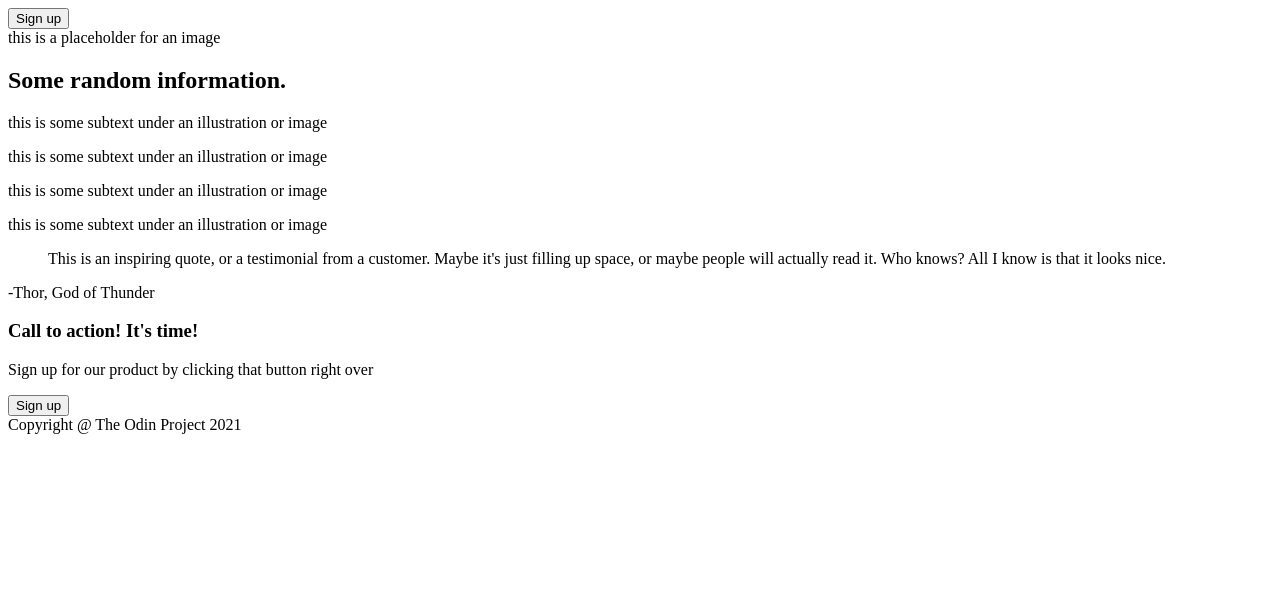
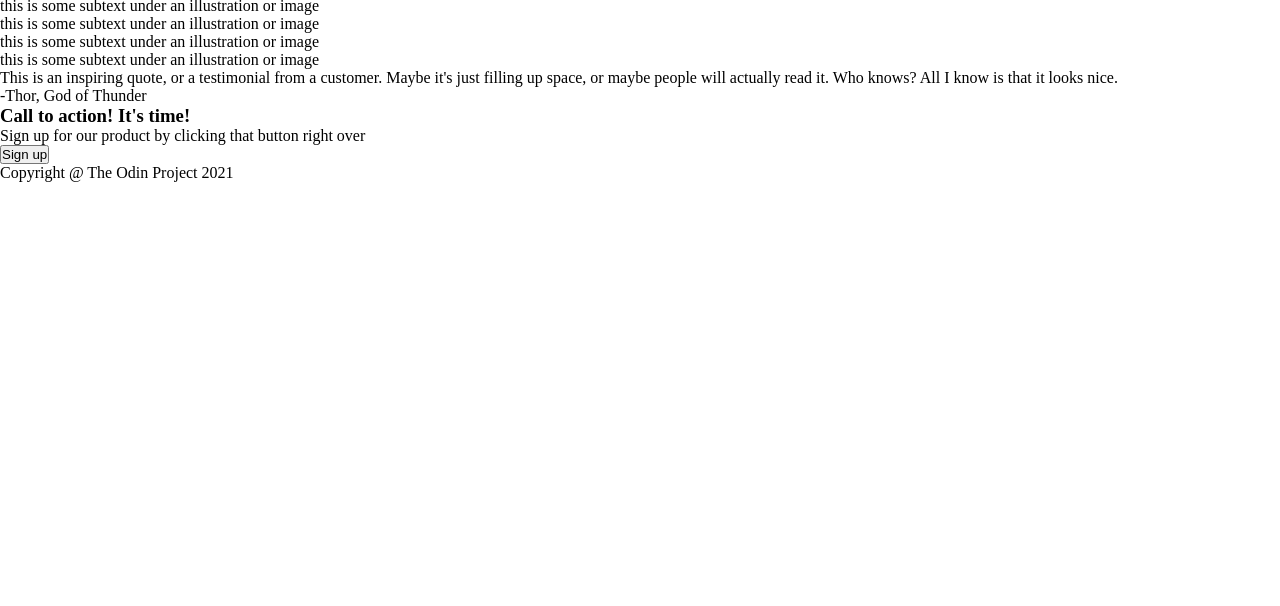
Before and after one commit to yoyanni/landing-page, a plain HTML site: page index.html in a window 1280 px wide. Shown: the part 194-800 px from the top of the page. Drawn offline with Linux system fonts and the light colour scheme.

Commit message:
Add basic CSS

```diff
--- a/style.css
+++ b/style.css
@@ -0,0 +1,14 @@
+/* General Styling */
+
+*,
+*::before,
+*::after {
+  box-sizing: border-box;
+  margin: 0;
+  padding: 0;
+}
+
+body {
+  min-height: 100vh;
+  /* line-height: 1; */
+}
```
Also changed, not shown: index.html (+1 -1 lines).
